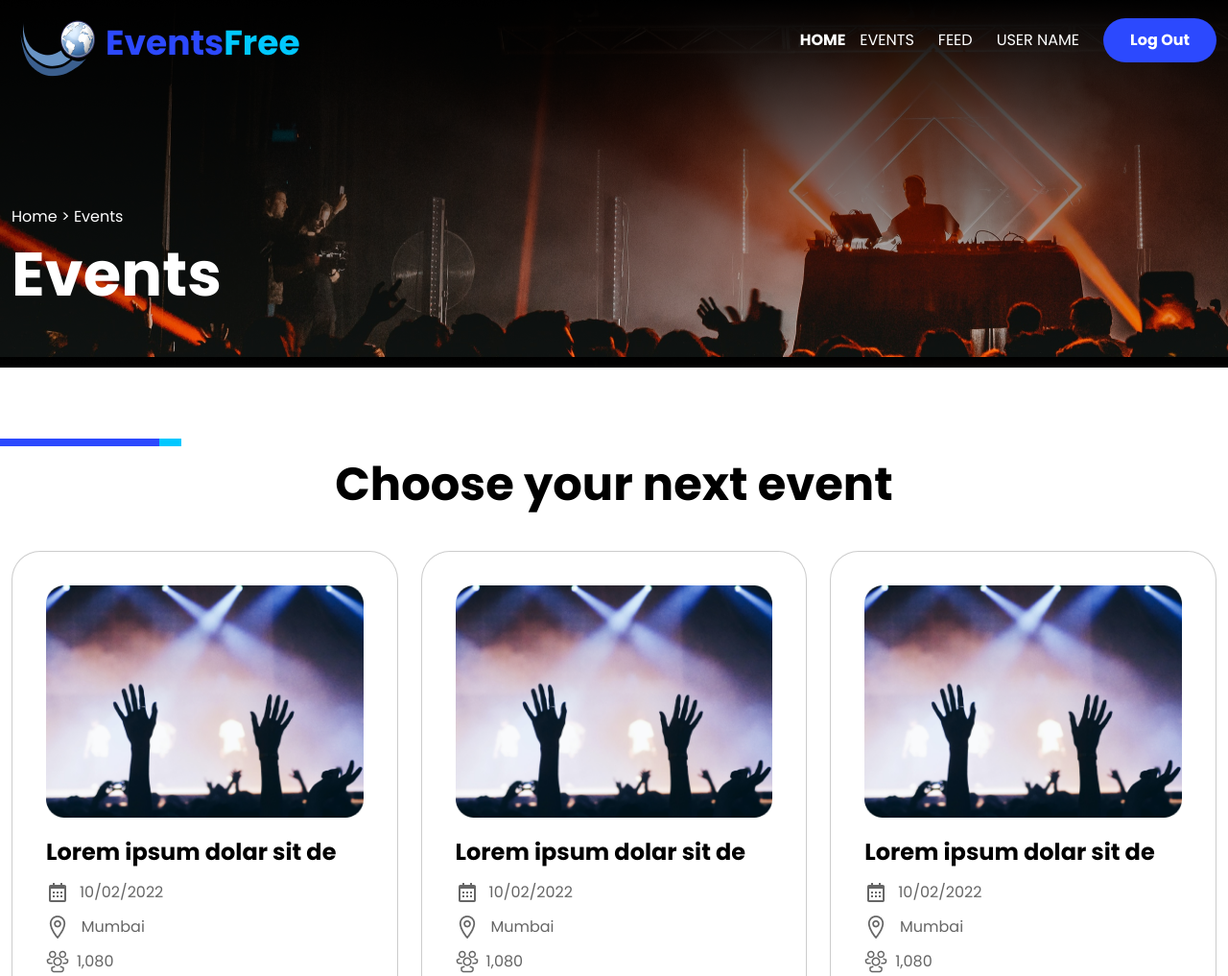
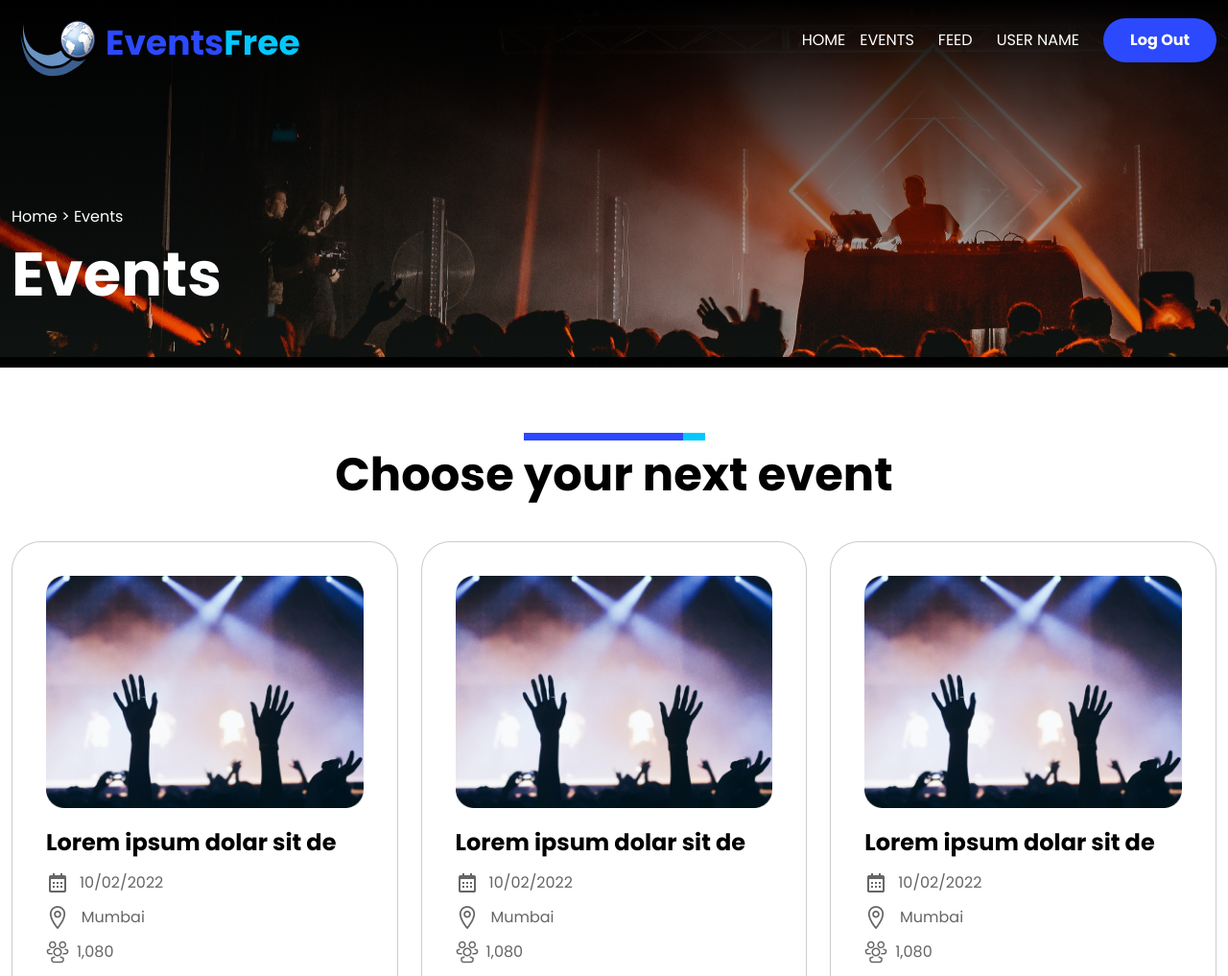
Before and after one commit to prince-372/card1, a plain HTML site: page index.html in a window 1280 px wide. Shown: the top 1017 px of the page at 96% size. Drawn offline with Linux system fonts and the light colour scheme.

Commit message:
some changes

```diff
--- a/index.html
+++ b/index.html
@@ -24,7 +24,7 @@
                 <div class=" d-flex align-item-center nav-res">
                     <ul class="my-20 d-flex flx-dxn align-item-center justify-content-center">
                         <li class="pr-15  mx-p-0 mx-my-20 ul-font">
-                            <a href="" class="f-nav">HOME</a>
+                            <a href="" class="f-nav1">HOME</a>
                         </li>
                         <li class="pr-25 mx-p-0 mx-my-20 ul-font">
                             <a href="" class="f-nav1">EVENTS</a>
@@ -47,7 +47,7 @@
         </div>
     </header>
     <section class="align-item-center justify-content-center text-align mt-68">
-        <div>
+        <div class="d-flex justify-content-center">
             <img src="/assets/images/rectangle.png" alt="rectangle">
         </div>
         <div class="mb-33 fnt">
@@ -443,7 +443,7 @@
                     </div>
                 </div>
             </div>
-            <p class=" d-flex justify-content-center f-company mt-50 lg-mt-126 text-align ">© Credits of companyName belong to companyName.</p>
+            <p class=" d-flex justify-content-center f-company mt-50 lg-mt-126 text-align-center ">© Credits of companyName belong to companyName.</p>
         </div>
     </footer>
 </body>
```
